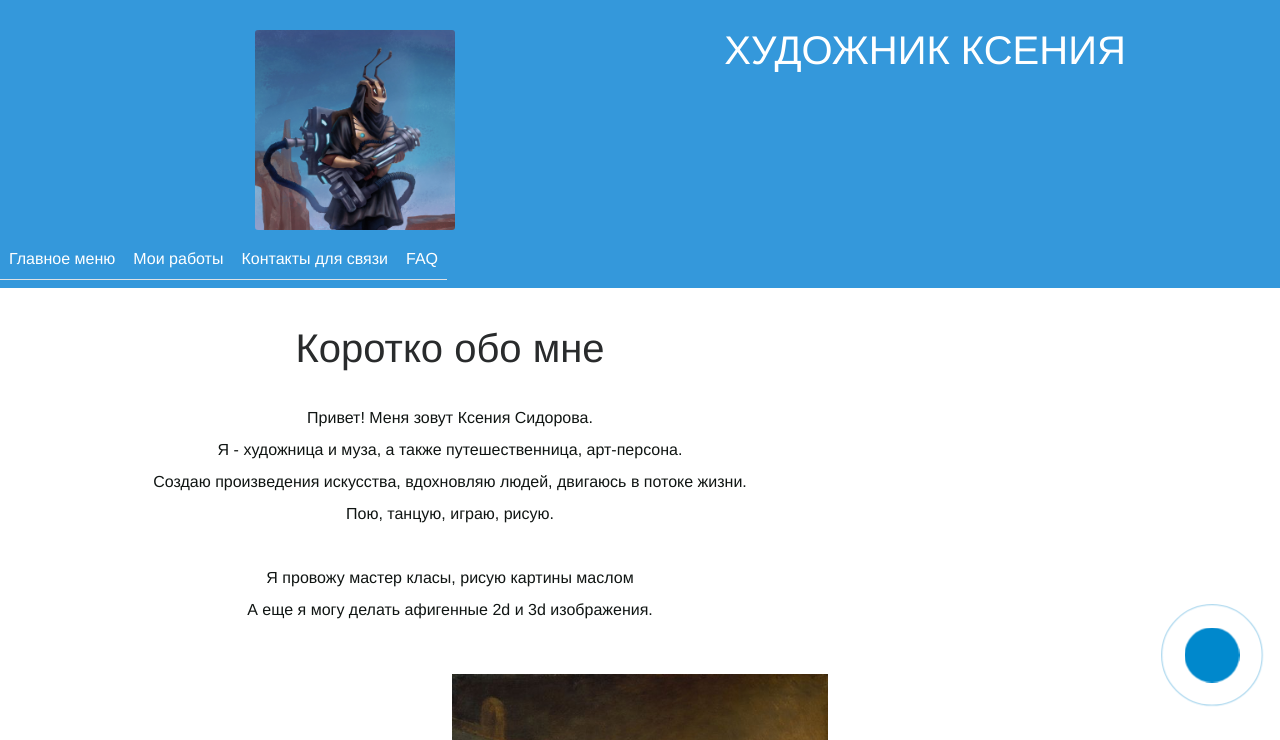
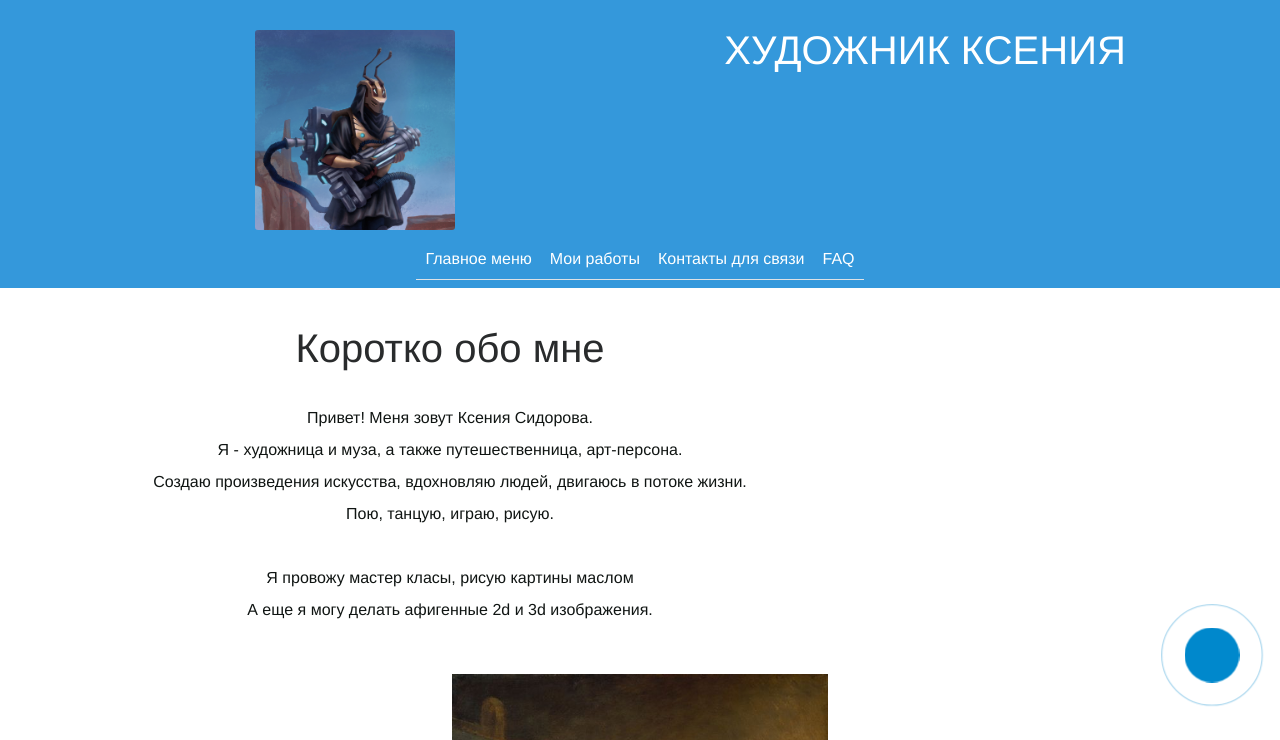
Before and after one commit to AlekseySapunkov/vite-react-bootstrap-ts-app, a React (Vite) app: page / in a window 1280 px wide. Shown: the top 740 px of the page. Built offline with nearby package versions, Linux system fonts and the light colour scheme.

Commit message:
Update Header.tsx

```diff
--- a/components/layouts/Header.tsx
+++ b/components/layouts/Header.tsx
@@ -32,8 +32,8 @@
         </Container>
         <Navbar expand="lg" className={styles.navbar} >
           <Navbar.Toggle aria-controls="basic-navbar-nav" />
-          <Navbar.Collapse id="basic-navbar-nav">
-            <Nav className="justify-content-center" variant="tabs">
+          <Navbar.Collapse id="basic-navbar-nav" className="justify-content-center">
+            <Nav fill variant="tabs" >
               <Nav.Item>
                 <Nav.Link href="/" className={styles.navLink} onClick={setVisbilityMainContextHandler}>Главное меню</Nav.Link>
               </Nav.Item>
```
